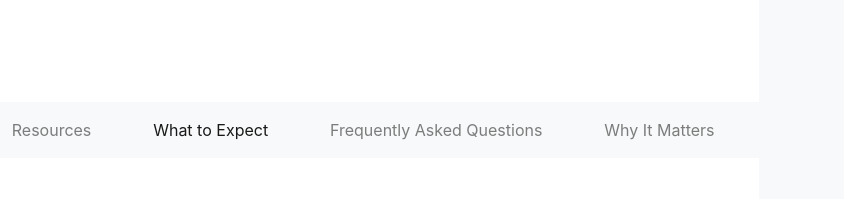
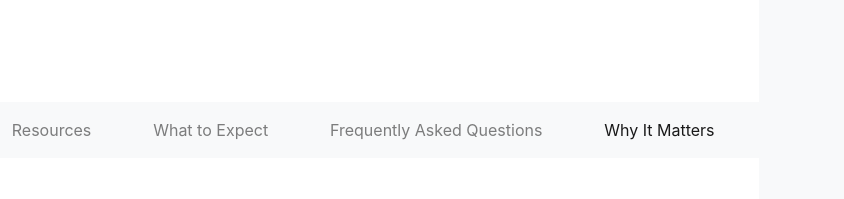
Before and after one commit to champaignadvocacycenter1/cacv2, a plain HTML site: page pages/whyitmatters.html in a window 1280 px wide. Shown: the part 158-357 px from the top of the page, 436-1280 px from the left. Drawn offline with nearby package versions, Linux system fonts and the light colour scheme.

Commit message:
highlighting why it matters

```diff
--- a/pages/whyitmatters.html
+++ b/pages/whyitmatters.html
@@ -56,13 +56,13 @@
                                         <a class="nav-link" href="resources.html">Resources</a>
                                     </li>
                                     <li class="nav-item">
-                                        <a class="nav-link active" href="#">What to Expect</a>
+                                        <a class="nav-link" href="#">What to Expect</a>
                                     </li>
 									<li class="nav-item">
                                         <a class="nav-link" href="faq.html">Frequently Asked Questions</a>
                                     </li>
                                     <li class="nav-item">
-                                        <a class="nav-link" href="whyitmatters.html">Why It Matters</a>
+                                        <a class="nav-link active" href="whyitmatters.html">Why It Matters</a>
                                     </li>
                                 </ul>
                             </div>
```
